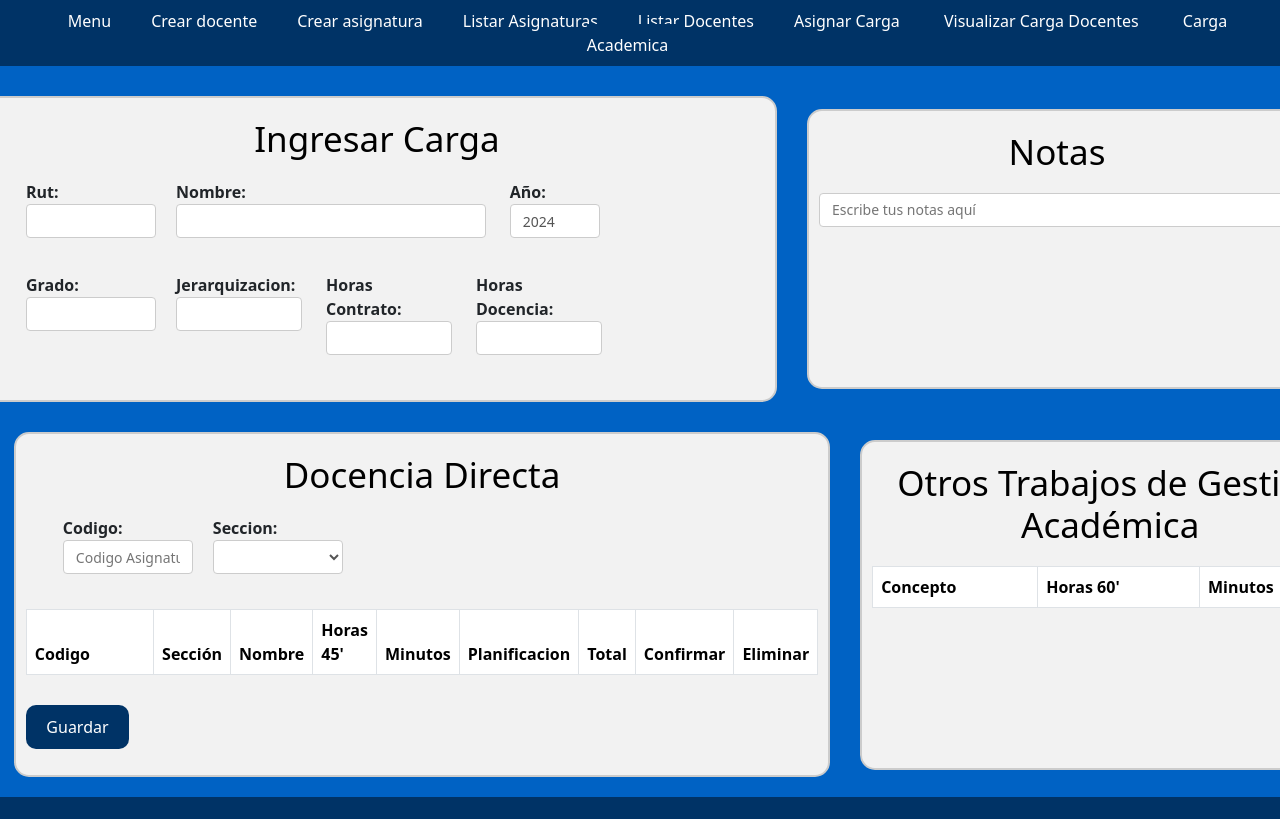
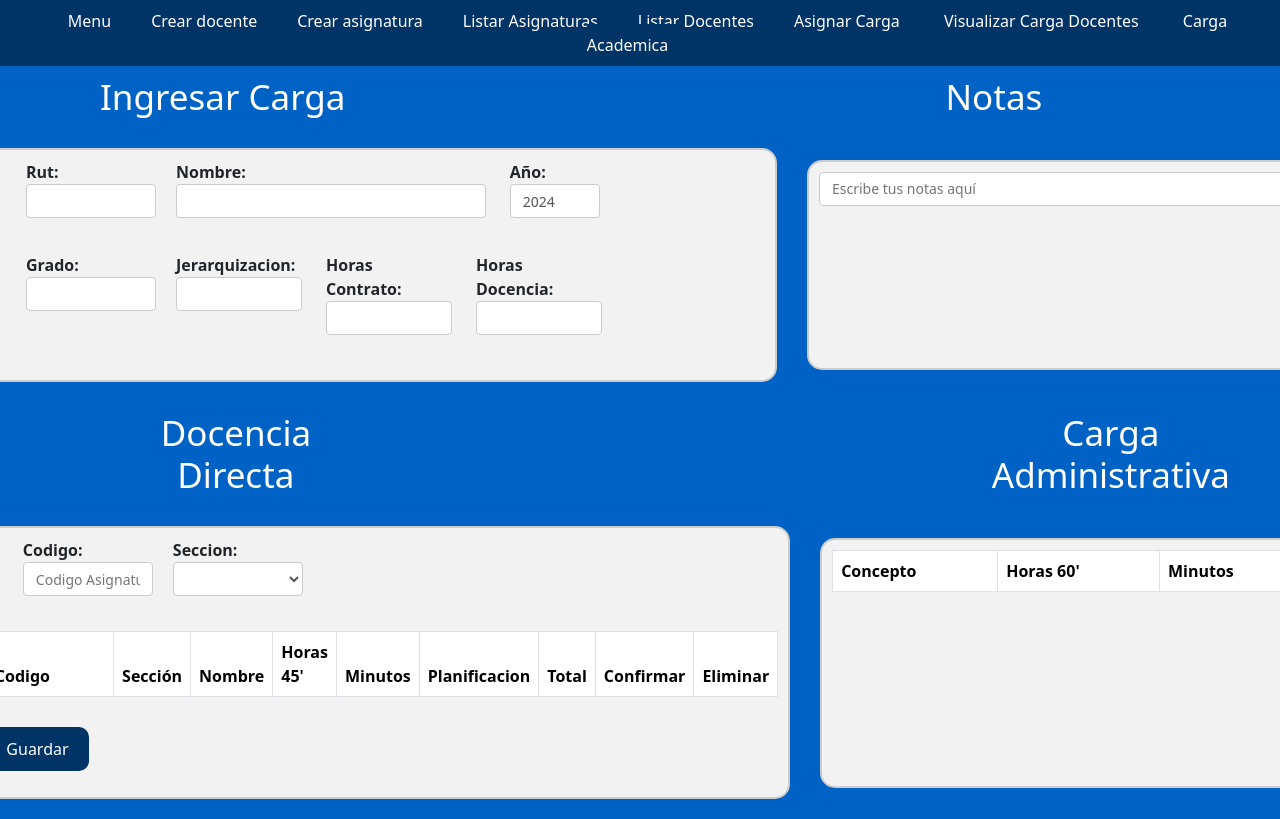
Before and after one commit to NachoMezaM/CDT_CargaTest1, an Angular app: page /carga-horaria/carga-horaria in a window 1280 px wide. Built offline with nearby package versions, Linux system fonts and the light colour scheme.

Commit message:
Carga Styles Fixes

```diff
--- a/src/app/carga-horaria/carga-horaria/carga-horaria.component.css
+++ b/src/app/carga-horaria/carga-horaria/carga-horaria.component.css
@@ -3,7 +3,6 @@
 /* CAMPO DATOS INGRESAR CARGA*/
 .containerflex {
   margin-left: 20px;
-  margin-top: 20px;
   width: 40%;
   max-width: 800px; /* Añadido un ancho máximo */
   min-width: 800px; /* Añadido un ancho mínimo */
@@ -26,10 +25,9 @@
 /* CAMPO NOTAS */
 .containerflex4 {
   margin-left: 30px;
-  margin-top: 20px;
   max-width: 500px; /* Añadido un ancho máximo */
   min-width: 500px; /* Añadido un ancho mínimo */
-  min-height: 280px;
+  min-height: 210px;
   background-color: #f2f2f2;
   padding: 10px;
   border: 2px solid #ccc;
@@ -38,7 +36,7 @@
 }
 /* DATOS PARA DOCENCIA DIRECTA*/
 .containerflex1 {
-  margin-left: 110px;
+  margin-left: 30px;
   max-width: 825px; /* Añadido un ancho máximo */
   min-width: 805px; /* Añadido un ancho mínimo */
   background-color: #f2f2f2;
@@ -52,14 +50,17 @@
   margin-left: 30px;
   width: 80%;
   min-width: 500px; /* Añadido un ancho mínimo */
-  min-height: 330px;
+  min-height: 250px;
   background-color: #f2f2f2;
   padding: 10px;
   border: 2px solid #ccc;
   border-radius: 15px;
   font-size: medium;
 }
-
+.fila_titulo{
+  display: flex;
+  margin-left: 100px;
+}
 
 
 @media (max-width: 768px) {
@@ -202,7 +203,7 @@ body::-webkit-scrollbar {
 /* TITULO */
 .titulo {
   text-align: center;
-  color: rgb(0, 0, 0);
+  color: white;
   margin-top: 10px;
   margin-bottom: 20px;
   font-size: 35px;
--- a/src/app/carga-horaria/carga-horaria/carga-horaria.component.html
+++ b/src/app/carga-horaria/carga-horaria/carga-horaria.component.html
@@ -9,9 +9,13 @@
   <app-barranavegacion></app-barranavegacion>
 
   <form>
+    <div class="fila_titulo">
+    <h1 class="titulo">Ingresar Carga</h1>
+    <h1 class="titulo" style="margin-left: 600px;">Notas</h1>
+  </div>
   <div class="fila">
     <div class="containerflex ">
-      <h1 class="titulo">Ingresar Carga</h1>
+
 
       <div class="form-group">
         <div class="row">
@@ -59,7 +63,7 @@
 
     <form>
       <div class="containerflex4">
-        <h1 class="titulo">Notas</h1>
+
         <textarea rows="4" cols="50" class="form-control2" placeholder="Escribe tus notas aquí"></textarea>
       </div>
     </form>
@@ -67,13 +71,14 @@
   </form>
 
 
-
+  <div class="fila_titulo">
+    <h1 class="titulo">Docencia Directa</h1>
+    <h1 class="titulo" style="margin-left: 570px;">Carga Administrativa</h1>
+    </div>
   <div class="fila">
     <!-- Docencia Directa -->
     <form>
-
       <div class="containerflex1">
-        <h1 class="titulo">Docencia Directa</h1>
 
         <div class="form-group">
           <div class="row">
@@ -114,7 +119,7 @@
 
     <form>
       <div class="containerflex3">
-        <h1 class="titulo">Otros Trabajos de Gestión Académica</h1>
+
 
         <table class="table table-striped table-bordered">
           <thead>
```
